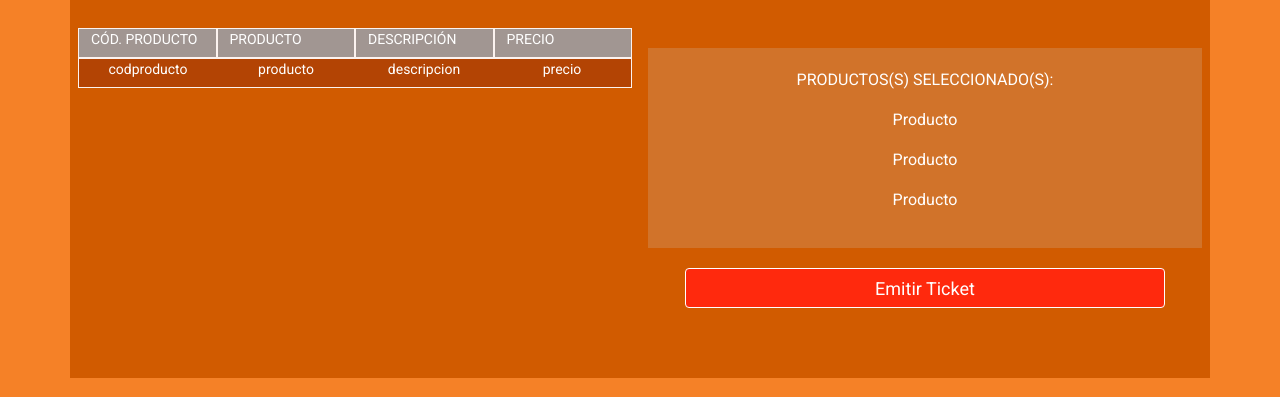
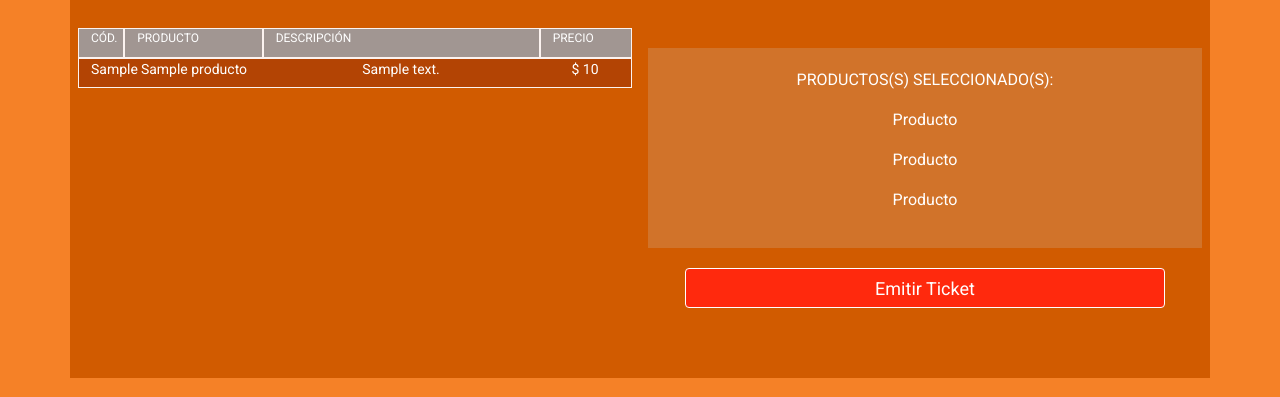
Before and after one commit to NukeroSempai/NomTicket_Django, a Django app: template NomticketDjangoAPP/ticketempleado/templates/ticketempleado/empleado.html in a window 1280 px wide. Shown: the part 403-800 px from the top of the page. Run offline with Django 3.2, Linux system fonts and the light colour scheme; the template is opened without the code that fills it: most values are stand-ins (such as "Sample title", 1, 10 or a date in 2020).

Commit message:
Django 26/4

```diff
--- a/NomticketDjangoAPP/assets/style.css
+++ b/NomticketDjangoAPP/assets/style.css
@@ -190,7 +190,7 @@ a, a:hover, a:visited{
 
 .campo-texto{
     background-color: #a19692;
-    font-size: 14px;
+    font-size: 12px;
     text-align: left;
     border: 1px solid #fcf3f0;
     height: 30px;
@@ -213,3 +213,7 @@ a, a:hover, a:visited{
 .producto-lista .producto-entry p{
     font-size: 14px;
 }
+
+.campo .desc p{
+    font-size: 6px;
+}
--- a/NomticketDjangoAPP/ticketempleado/templates/ticketempleado/empleado.html
+++ b/NomticketDjangoAPP/ticketempleado/templates/ticketempleado/empleado.html
@@ -28,35 +28,37 @@
         </div>
         <div class="campos-producto">
           <div class="row">
-            <div class="col campo-texto">
-              <p>CÓD. PRODUCTO</p>
+            <div class="col-xl-1 campo-texto">
+              <p>CÓD.</p>
             </div>
-            <div class="col campo-texto">
+            <div class="col-xl-3 campo-texto">
               <p>PRODUCTO</p>
             </div>
-            <div class="col campo-texto">
+            <div class="col-xl-6 campo-texto">
               <p>DESCRIPCIÓN</p>
             </div>
-            <div class="col campo-texto">
+            <div class="col-xl-2 campo-texto">
               <p>PRECIO</p>
             </div>
           </div>
         </div>
         <div class="producto-lista">
+          {% for producto in productos %}
           <div class="row producto-entry">
-            <div class="col campo">
-              <p>codproducto</p>
+            <div class="col-xl-1 campo">
+              <p>{{ producto.codigo_producto }}</p>
             </div>
-            <div class="col campo">
-              <p>producto</p>
+            <div class="col-xl-3 campo">
+              <p>{{ producto.nom_producto }}</p>
             </div>
-            <div class="col campo">
-              <p>descripcion</p>
+            <div class="col-xl-6 campo desc">
+              <p>{{ producto.descripcion }}</p>
             </div>
-            <div class="col campo">
-              <p>precio</p>
+            <div class="col-xl-2 campo">
+              <p>$ {{ producto.precio }}</p>
             </div>
           </div>
+          {% endfor %}
         </div>
       </div>
 
--- a/NomticketDjangoAPP/ticketempleado/views.py
+++ b/NomticketDjangoAPP/ticketempleado/views.py
@@ -1,4 +1,5 @@
 from django.shortcuts import render
+from CORE.models import PRODUCTO
 
 # Create your views here.
 def tickets_emitidos(request):
@@ -8,7 +9,8 @@ def login_empleado(request):
     return render(request, 'ticketempleado/login_empleado.html')
 
 def empleado(request):
-    return render(request, 'ticketempleado/empleado.html')
+    productos = PRODUCTO.objects.all().order_by('codigo_producto')
+    return render(request, 'ticketempleado/empleado.html', {'productos' : productos })
 
 def ticket_empleado(request):
     return render(request, 'ticketempleado/ticket_empleado.html')
```
